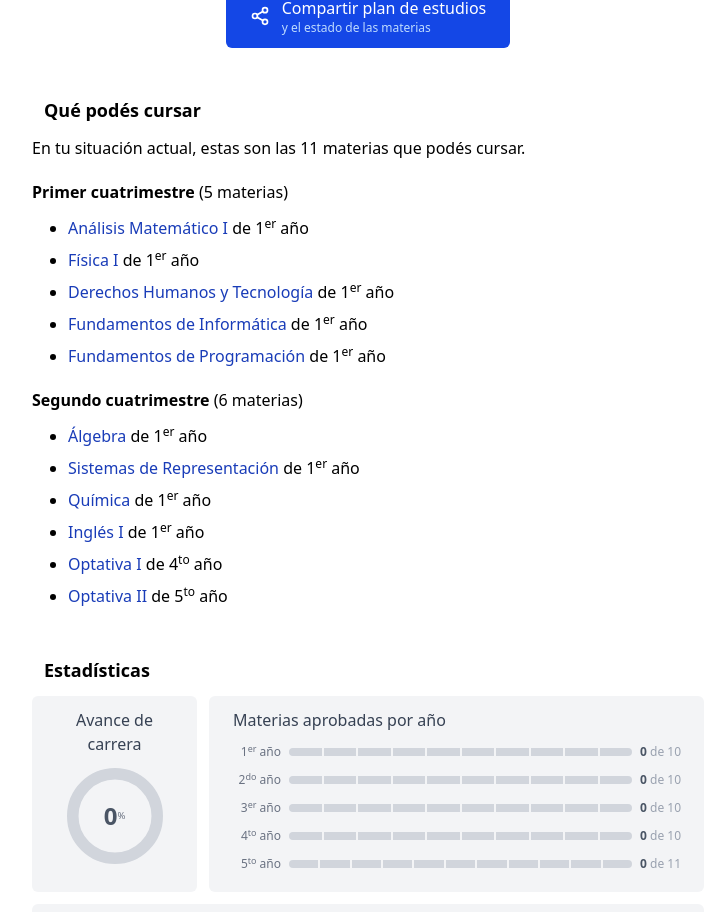
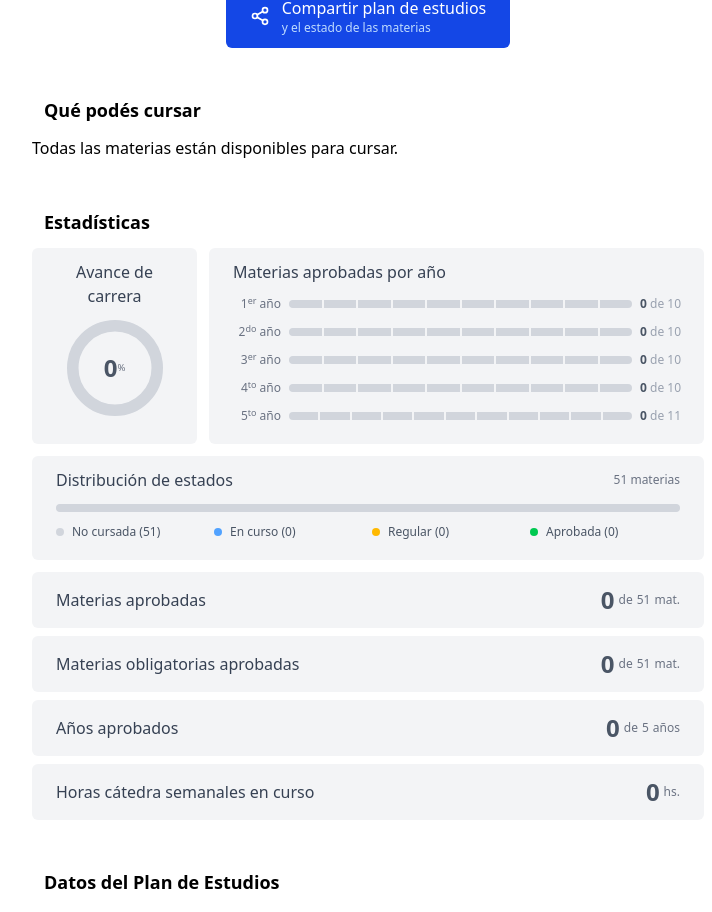
Before and after one commit to valentincostam/plande, a SvelteKit app: page /uader-fcyt-it in a window 1280 px wide. Shown: the part 3704-4616 px from the top of the page, without its empty margins (272-984 px from the left). Built offline with nearby package versions, Linux system fonts and the light colour scheme.

Commit message:
Refactor course availability logic in +page.svelte to improve clarity and functionality. Rename variable for better understanding and update conditional rendering messages for consistency.

```diff
--- a/src/routes/[slug]/+page.svelte
+++ b/src/routes/[slug]/+page.svelte
@@ -117,8 +117,9 @@
 
 	const availableCourses = $derived(notTakenCourses.filter((course) => course.isEnabled));
 
-	const allNotTakenAreAvailable = $derived(
-		notTakenCourses.length > 0 && notTakenCourses.length === availableCourses.length
+	const areAllCoursesAvailable = $derived(
+		(notTakenCourses.length > 0 && notTakenCourses.length === courses.length) ||
+			!isStrictModeEnabled
 	);
 
 	const annualAvailableCourses = $derived(
@@ -241,10 +242,10 @@
 
 		<section>
 			<h3 class="p-3 text-lg font-bold">Qué podés cursar</h3>
-			{#if allNotTakenAreAvailable}
+			{#if areAllCoursesAvailable}
 				<p class="px-3 md:px-0">Todas las materias están disponibles para cursar.</p>
 			{:else if availableCourses.length === 0}
-				<p class="px-3 md:px-0">No hay materias disponibles para cursar en este momento.</p>
+				<p class="px-3 md:px-0">No hay materias disponibles para cursar.</p>
 			{:else}
 				<div class="grid gap-5">
 					<p class="px-3 md:px-0">
```
